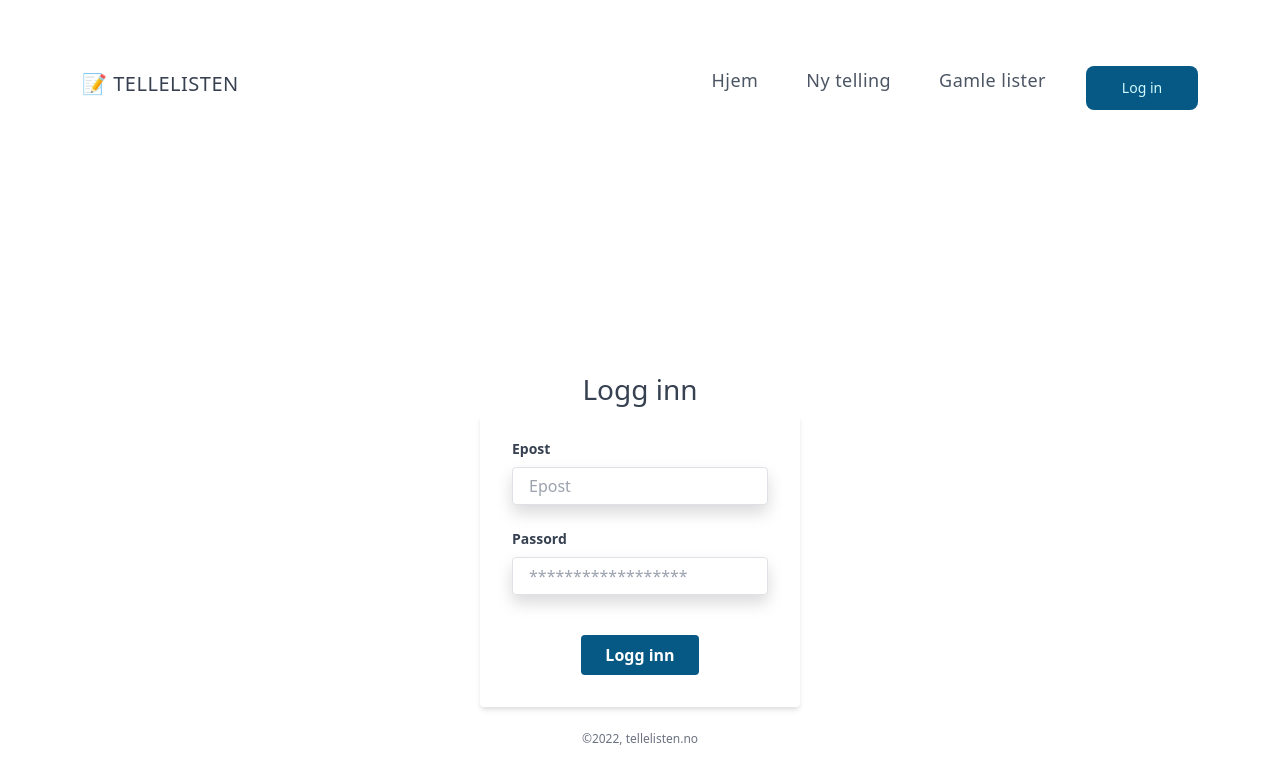
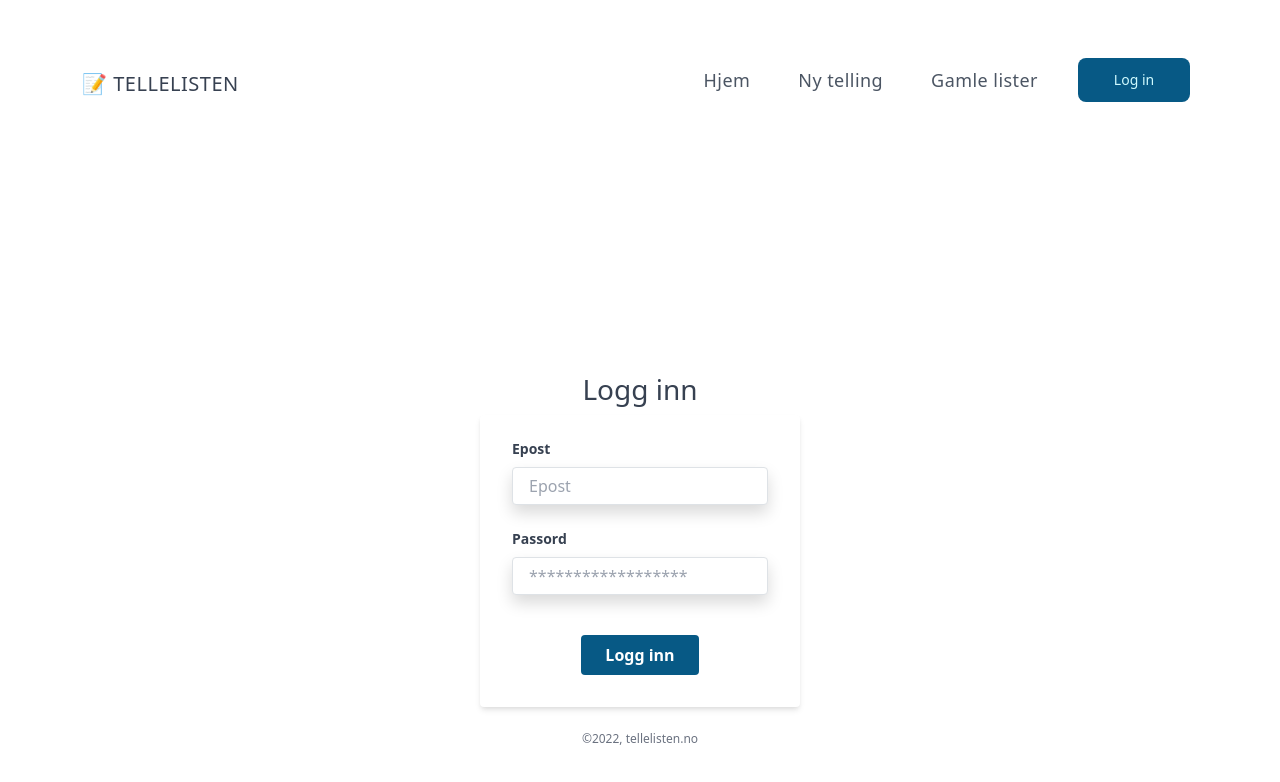
Before and after one commit to torhenningegenes/telleliste, a Next.js app: page /login-user in a window 1280 px wide. Shown: the top 782 px of the page. Built offline with nearby package versions, Linux system fonts and the light colour scheme; no server answers.

Commit message:
fixed posistion on logout/in button on the nav bar

```diff
--- a/components/layout/nav.js
+++ b/components/layout/nav.js
@@ -99,10 +99,10 @@ function NavBar() {
                   </button>
                 </li>
               ) : (
-                <li>
+                <li className="mb-3">
                   <Link href={"/login-user"} passHref>
                     <button
-                      className="bg-sky-800 text-sky-100 font-light   h-11 w-28 rounded-lg hover:bg-sky-500 transition duration-300 ease-in-out"
+                      className="mr-2 bg-sky-800 text-sky-100 font-light  h-11 w-28 rounded-lg hover:bg-sky-500 transition duration-300 ease-in-out"
                       variant="info"
                       as="input"
                       type="submit"
```
